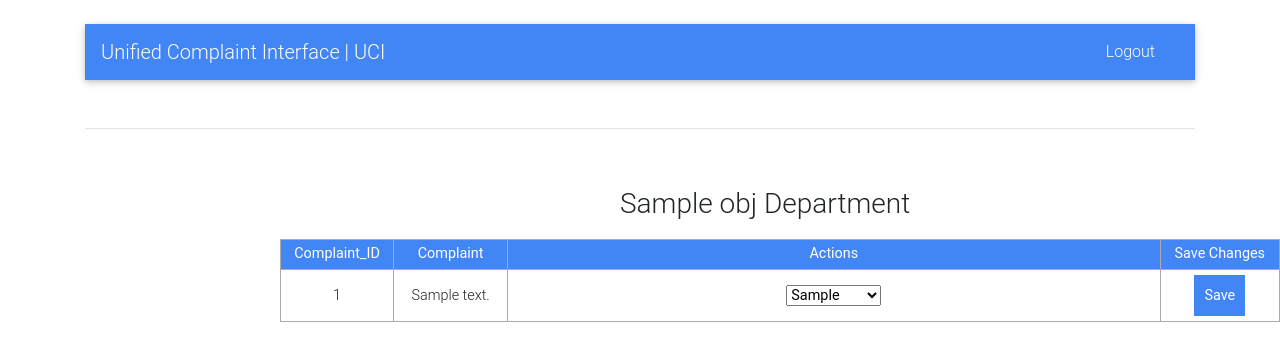
After one commit to still-n0thing/UCI, a Flask app: template templates/table.html in a window 1280 px wide. The commit adds this page. Shown: the top 361 px of the page. Run offline with Flask 2, Linux system fonts and the light colour scheme; the template is opened without the code that fills it: most values are stand-ins (such as "Sample title", 1, 10 or a date in 2020); some libraries are stand-ins or nearby versions.

Commit message:
completed most of the work

```diff
--- a/main.py
+++ b/main.py
@@ -1,4 +1,3 @@
-from unicodedata import category
 from flask import Flask, render_template, request, redirect, abort
 from models import Agriculture, DrinkingWater, Electricity, Health, Others, Security, Transportation, db, Complaints
 
@@ -112,7 +111,7 @@ def feedback():
         elif obj == "Others":
             obj = db.session.query(Others).filter(Others.id == comp_id).first()
 
-        # print(obj)
+        # STATUS (num : meaning)
         dt = {
             0 : "Your Complaint was rejected please try again with correct information",
             1 : "Your Complaint is yet to be approved",
@@ -141,7 +140,7 @@ def login():
         },
         "drinkingwater@gov.in":{
             "password" : "password",
-            "type" : "Drinking Water"
+            "type" : "DrinkingWater"
         },
         "electricity@gov.in":{
             "password" : "password",
@@ -173,19 +172,98 @@ def login():
                 category = admins_db[email.lower()]['type']
 
         if category != None:
-            print("Login Sucess")
-            return render_template('login.html')
+            # print("Login Sucess")
+            return redirect(f'/table/{category}')
         else:
-            print("Login Failed")
+            # print("Login Failed")
             return render_template('login.html')
 
+@app.route('/table/<string:category>', methods = ["GET", "POST"])
+def table(category):
+    all_types = {
+        "Transportation" : Transportation,
+        "Agriculture" : Agriculture,
+        "DrinkingWater" : DrinkingWater,
+        "Electricity": Electricity,
+        "Health": Health,
+        "Security": Security,
+        "Others": Others
+    }
+    in_expression = all_types[category].status.in_([1, 2, 3])
+    lst_of_complaints = db.session.query(all_types[category]).filter(in_expression)
+
+    opt = [
+        "Rejected",
+        "Pending",
+        "In Progress",
+        "Finished"
+    ]
+
+    if lst_of_complaints:
+        nm = ""
+        if category == "DrinkingWater":
+            nm = "Drinking Water"
+        else:
+            nm = category
+        return render_template('table.html', obj = {
+            "data" : lst_of_complaints,
+            "to_display": opt,
+            "page_name" : nm,
+            "page_id" : category
+        })
+
+
+@app.route('/table/<string:category>/<int:id>', methods = ["POST", "GET"])
+def update_status(category, id):
+    all_types = {
+        "Transportation" : Transportation,
+        "Agriculture" : Agriculture,
+        "DrinkingWater" : DrinkingWater,
+        "Electricity": Electricity,
+        "Health": Health,
+        "Security": Security,
+        "Others": Others
+    }
+
+    opt = {
+        "Rejected" : 0,
+        "Pending" : 1,
+        "InProgress" : 2,
+        "Finished" : 3,
+    }
+
+    if request.method == "POST":
+        status = request.form["status"]
+        changing_row = all_types[category].query.get_or_404(id)
+        changing_row.status = opt[status]
+
+        try:
+            db.session.commit()
+            return redirect(f'/table/{category}')
+        except:
+            return 'There is some issus'
+
+    else:
+        return redirect(f'/table/{category}')
 
 # Working
 @app.route('/list')
 def all_complaints():
-    lst_of_complaints = Complaints.query.all()
+    lst_of_complaints = Transportation.query.all()
+    # users = Transportation.query.all()
+
+    opt = [
+        "Rejected",
+        "Pending",
+        "In Progress",
+        "Finished"
+    ]
+    print(lst_of_complaints)
     if lst_of_complaints:
-        return render_template('display-entries.html', lst_of_complaints=lst_of_complaints)
+        return render_template('table.html', obj = {
+            "data" : lst_of_complaints,
+            "to_display": opt
+        })
 
 
 # For Heroku
--- /dev/null
+++ b/templates/table.html
@@ -0,0 +1,169 @@
+<!DOCTYPE html>
+<html lang="en">
+  <head>
+    <meta charset="UTF-8" />
+    <meta name="viewport" content="width=device-width, initial-scale=1.0" />
+    <meta http-equiv="X-UA-Compatible" content="ie=edge" />
+    <title>Unified Complaint Interface | UCI</title>
+
+    <!--Normalise CSS-->
+    <link rel="stylesheet" type="text/css" href="/libs/normalize.css" />
+
+    <!-- Font Awesome -->
+    <link
+      rel="stylesheet"
+      href="https://use.fontawesome.com/releases/v5.8.2/css/all.css"
+    />
+
+    <!-- Google Fonts -->
+    <link href="https://fonts.googleapis.com/css2?family=Hind&display=swap" rel="stylesheet">
+
+    <!-- Bootstrap core CSS -->
+    <link
+      href="https://cdnjs.cloudflare.com/ajax/libs/twitter-bootstrap/4.5.0/css/bootstrap.min.css"
+      rel="stylesheet"
+    />
+
+    <!-- Material Design Bootstrap -->
+    <link
+      href="https://cdnjs.cloudflare.com/ajax/libs/mdbootstrap/4.19.1/css/mdb.min.css"
+      rel="stylesheet"
+    />
+
+    <style>
+        table, td, th {
+            align-self: center;
+            border: 1px solid #aaa;
+        }
+
+        table {
+            border-collapse: collapse;
+            width: 1000px;
+        }
+
+        th {
+            text-align: center;
+            height: 30px;
+        }
+
+        td {
+            text-align: center;
+            padding: 5px;
+        }
+
+        button {
+            background-color: #4285f4;
+            border: none;
+            color: white;
+            padding: 10px 10px;
+            text-align: center;
+            text-decoration: none;
+            display: inline-block;
+        }
+    </style>
+  </head>
+
+  <body>
+    <div class="loader"></div>
+  </body>
+</html>
+
+
+<div class="container my-4">
+    <nav class="navbar navbar-dark primary-color">
+        <a class="navbar-brand" href="/">Unified Complaint Interface | UCI</a>
+
+                <span id="logout-btn" class="navbar-text white-text my-0 mr-4">
+                <a href="{{ url_for('login') }}">Logout</a>
+            </span>
+
+    </nav>
+
+    <hr class="my-5">
+
+</div>
+
+<div class="content" style="margin-left: 280px ; width: 1000px; ">
+    <h3 style="margin-left: 330px; padding: 10px;">{{obj.page_name}} Department </h3>
+        <table>
+            <tr style="color: white; background-color: #4285f4;">
+                <th> Complaint_ID</th>
+                <th> Complaint</th>
+                <th> Actions</th>
+                <th> Save Changes</th>
+            </tr>
+
+            <!-- <tr>
+               <td> 478230489</td>
+               <td> Lorem ipsum dolor, sit amet consectetur adipisicing elit. Placeat repellendus soluta minima rem! Quaerat voluptatem omnis explicabo, reprehenderit ab eaque itaque voluptates commodi vel excepturi dolore sunt. Natus distinctio, quasi nesciunt vel molestiae saepe consequatur perferendis! Sed impedit dolorum quisquam quaerat nihil, voluptas aliquid, dolore quibusdam ad eaque ipsum reprehenderit?</td>
+               <td style="column-width: 500px;">
+                <select name="status" class="browser-default custom-select" required>
+                  <option value="Pending"> Pending</option>
+                  <option value="In Progress"> In Progress</option>
+                  <option value="Finished"> Finished</option>
+                  <option value="Rejected">Rejected</option>
+                </select>
+               </td>
+               <td><button type="submit"> Save</button></td>
+            </tr> -->
+
+            {% for complaint_item in obj.data %}
+            <tr>
+                <form action="/table/{{obj.page_id}}/{{complaint_item.id}}" method="post">
+                <td>{{complaint_item.id}}</td>
+                <td>{{complaint_item.description}}</td>
+                <td style="column-width: 500px;">
+
+                 <select name="status">
+                    <option value="none" selected disabled hidden>{{ obj.to_display[complaint_item.status] }}</option>
+                   <option value="Pending"> Pending </option>
+                   <option value="InProgress"> In Progress </option>
+                   <option value="Finished"> Finished </option>
+                   <option value="Rejected"> Rejected </option>
+                 </select>
+                </td>
+                <td><button type="submit"> Save</button></td>
+                </form>
+             </tr>
+            {% endfor %}
+
+        </table>
+</div>
+
+
+
+
+
+
+  <!--Jquery JS-->
+  <!-- <script src="/libs/jquery-3.3.1.min.js"></script> -->
+
+
+  <!--Bootstrap JS-->
+  <!-- <script src="/libs/bootstrap.min.js"></script> -->
+
+  <!-- MDB core JavaScript -->
+  <!-- <script type="text/javascript" src="/libs/mdb.min.js"></script> -->
+
+
+  <!--Popper JS-->
+  <!-- <script src="/libs/popper.min.js"></script> -->
+
+  <!-- JQuery -->
+  <script type="text/javascript" src="https://cdnjs.cloudflare.com/ajax/libs/jquery/3.5.1/jquery.min.js"></script>
+
+  <!-- Bootstrap tooltips -->
+  <script type="text/javascript" src="https://cdnjs.cloudflare.com/ajax/libs/popper.js/1.14.4/umd/popper.min.js"></script>
+
+  <!-- Bootstrap core JavaScript -->
+  <script type="text/javascript" src="https://cdnjs.cloudflare.com/ajax/libs/twitter-bootstrap/4.5.0/js/bootstrap.min.js"></script>
+
+  <!-- MDB core JavaScript -->
+  <script type="text/javascript" src="https://cdnjs.cloudflare.com/ajax/libs/mdbootstrap/4.19.1/js/mdb.min.js"></script>
+
+  <!--Custom JS -->
+  <!-- <script src="/assets/js/custom.js"></script> -->
+
+  </body>
+
+  </html>
```
Also changed, not shown: templates/feedback.html (+0 -12 lines), templates/index.html (+0 -12 lines), templates/login.html (+0 -13 lines).
